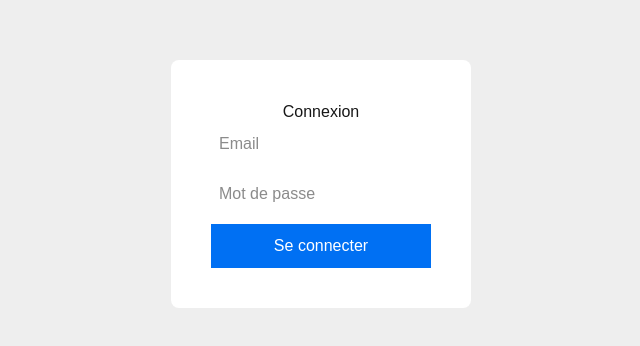
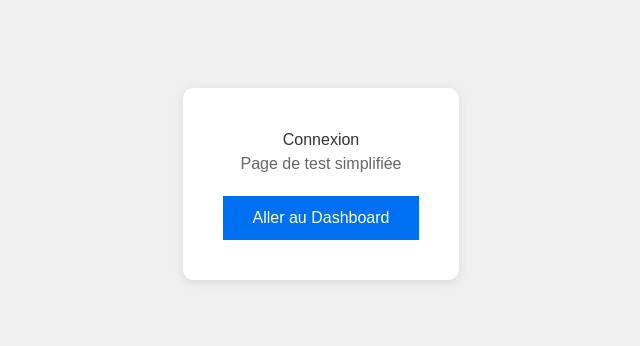
Before and after one commit to abderrahmanenor-create/GCP-SII, a Next.js app: page /login in a window 1280 px wide. Shown: the part 216-562 px from the top of the page, without its empty margins (319-959 px from the left). Built offline with nearby package versions, Linux system fonts and the light colour scheme.

Commit message:
Debug: Simplified layout and login

```diff
--- a/src/app/layout.tsx
+++ b/src/app/layout.tsx
@@ -1,34 +1,19 @@
 import type { Metadata } from "next";
-import { Geist, Geist_Mono } from "next/font/google";
 import "./globals.css";
-import Providers from "./providers"; // On importe le moteur
-
-const geistSans = Geist({
-  variable: "--font-geist-sans",
-  subsets: ["latin"],
-});
-
-const geistMono = Geist_Mono({
-  variable: "--font-geist-mono",
-  subsets: ["latin"],
-});
 
 export const metadata: Metadata = {
   title: "GCP-SII",
-  description: "Gestion de Chantier",
 };
 
 export default function RootLayout({
   children,
-}: Readonly<{
+}: {
   children: React.ReactNode;
-}>) {
+}) {
   return (
-    <html lang="en" suppressHydrationWarning>
-      <body className={`${geistSans.variable} ${geistMono.variable} antialiased`} suppressHydrationWarning>
-        <Providers>
-          {children}
-        </Providers>
+    <html lang="fr">
+      <body style={{ margin: 0, padding: 0 }}>
+        {children}
       </body>
     </html>
   );
--- a/src/app/login/page.tsx
+++ b/src/app/login/page.tsx
@@ -1,39 +1,28 @@
 "use client";
 
 import { useState } from "react";
-import { signIn } from "next-auth/react";
 import { useRouter } from "next/navigation";
 
 export default function LoginPage() {
   const router = useRouter();
-  const [error, setError] = useState("");
 
-  const handleSubmit = async (e: React.FormEvent<HTMLFormElement>) => {
-    e.preventDefault();
-    const formData = new FormData(e.currentTarget);
-
-    const res = await signIn("credentials", {
-      email: formData.get("email"),
-      password: formData.get("password"),
-      redirect: false,
-    });
-
-    if (res?.error) {
-      setError("Identifiants incorrects");
-    } else {
-      router.push("/dashboard");
-    }
+  const handleLogin = () => {
+    // Pour l'instant, on simule la connexion pour voir si ça marche
+    router.push("/dashboard");
   };
 
   return (
-    <div style={{ height: "100vh", display: "flex", alignItems: "center", justifyContent: "center", background: "#eee" }}>
-      <form onSubmit={handleSubmit} style={{ background: "white", padding: 40, borderRadius: 8, width: 300 }}>
-        <h1 style={{ textAlign: "center" }}>Connexion</h1>
-        {error && <p style={{ color: "red" }}>{error}</p>}
-        <input name="email" type="email" placeholder="Email" required style={{ width: "100%", padding: 8, marginBottom: 10, boxSizing: "border-box" }} />
-        <input name="password" type="password" placeholder="Mot de passe" required style={{ width: "100%", padding: 8, marginBottom: 10, boxSizing: "border-box" }} />
-        <button type="submit" style={{ width: "100%", padding: 10, background: "#0070f3", color: "white", border: "none" }}>Se connecter</button>
-      </form>
+    <div style={{ height: "100vh", display: "flex", alignItems: "center", justifyContent: "center", background: "#f0f0f0" }}>
+      <div style={{ background: "white", padding: "40px", borderRadius: "10px", boxShadow: "0 2px 10px rgba(0,0,0,0.1)", textAlign: "center" }}>
+        <h1 style={{ color: "#333" }}>Connexion</h1>
+        <p style={{ color: "#666" }}>Page de test simplifiée</p>
+        <button
+          onClick={handleLogin}
+          style={{ marginTop: "20px", padding: "10px 30px", background: "#0070f3", color: "white", border: "none", cursor: "pointer", fontSize: "16px" }}
+        >
+          Aller au Dashboard
+        </button>
+      </div>
     </div>
   );
 }
```
